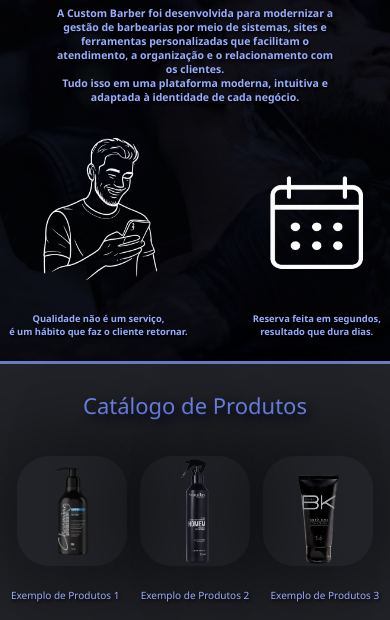
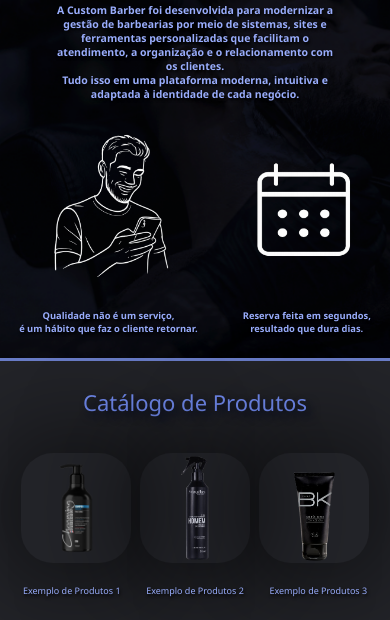
Before and after one commit to VictorEduardo9/Custom-Barber, a website with bundled scripts: page index.html in a window 390 px wide. Shown: the part 577-1197 px from the top of the page. Built offline with nearby package versions, Linux system fonts and the light colour scheme; no server answers.

Commit message:
Fase Testes 2 - Mobile Update 3.8

```diff
--- a/style.css
+++ b/style.css
@@ -159,7 +159,8 @@
 }
 
 #h4aba2 {
-    font-size: 20px;
+    font-size: 18px;
+
 }
 
 
@@ -209,7 +210,7 @@
     justify-content: center;
     align-items: center;
     display: flex;
-    gap: 120px;
+    gap: 10px;
 
 }
 
@@ -329,8 +330,8 @@
 #boas {
     position: absolute;
     padding-bottom: 0;
-    top: 13px;
-    font-size: 18px;
+    top: 16px;
+    font-size: 16px;
     left: 132px;
 
 
@@ -378,7 +379,7 @@
 }
 
 .fraseplataforma {
-    font-size: 8.6px;
+    font-size: 8.2px;
 
 }
 
@@ -449,14 +450,18 @@
 }
 
 #pessoa {
+    position: relative;
     width: 115px;
-
+    left: 24px;
 
 
 }
 
 #calendario {
+    position: relative;
     width: 95px;
+    margin-right: 25px;
+    bottom: 10.3px;
 
 
 
@@ -464,7 +469,7 @@
 
 .frases {
     font-size: 8px;
-    gap: 65px;
+    gap: 45px;
 
 }
 
@@ -491,7 +496,7 @@
     display: flex;
     justify-content: center;
     align-items: center;
-    gap: 13px;
+    gap: 9px;
 
 }
 
@@ -504,8 +509,8 @@
 
 .nomesprodutos {
     position: absolute;
-    font-size: 10px;
-    gap: 21.3px;
+    font-size: 9px;
+    gap: 25.6px;
     display: flex;
     top: 214px;
 }
```
